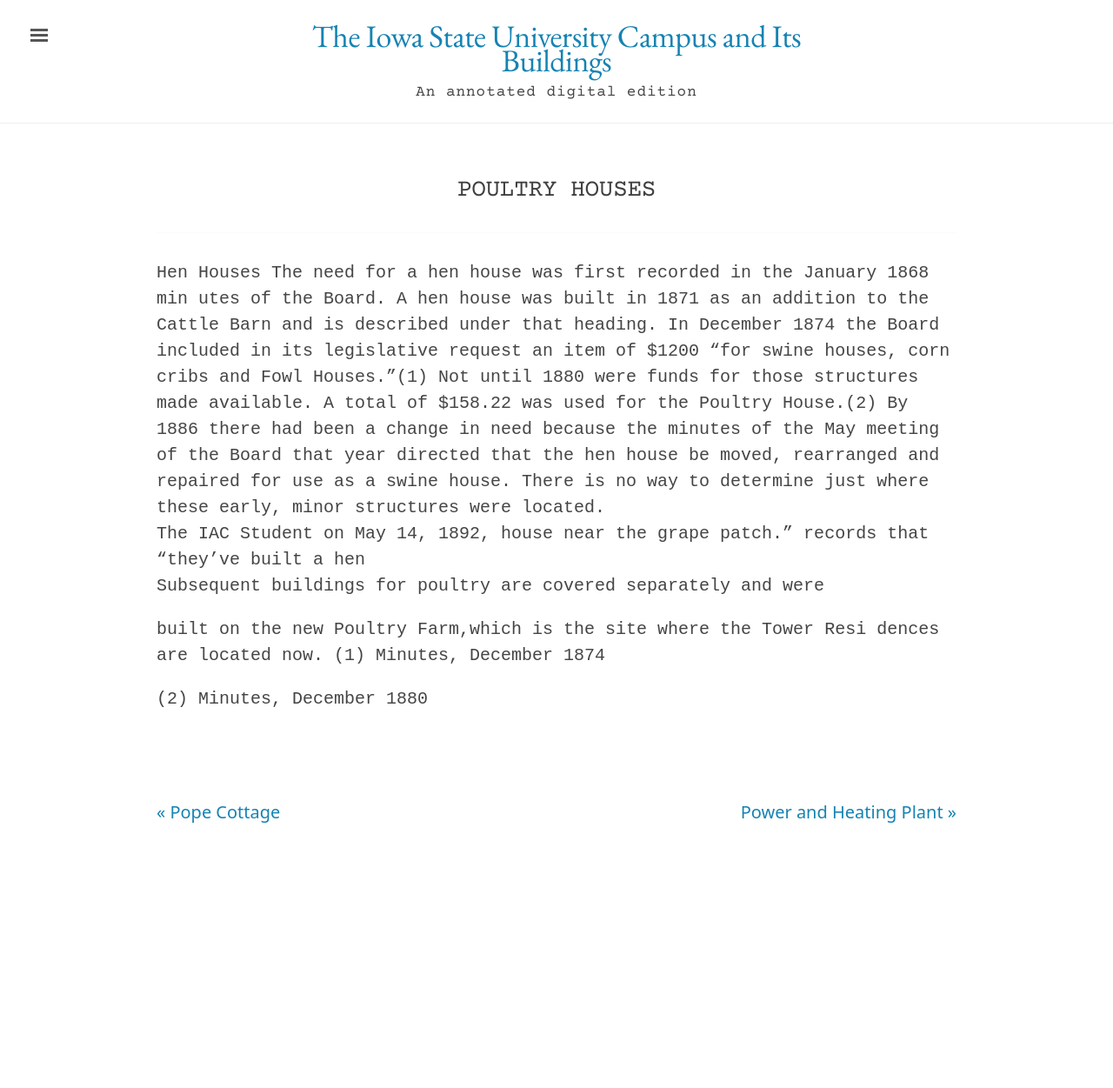
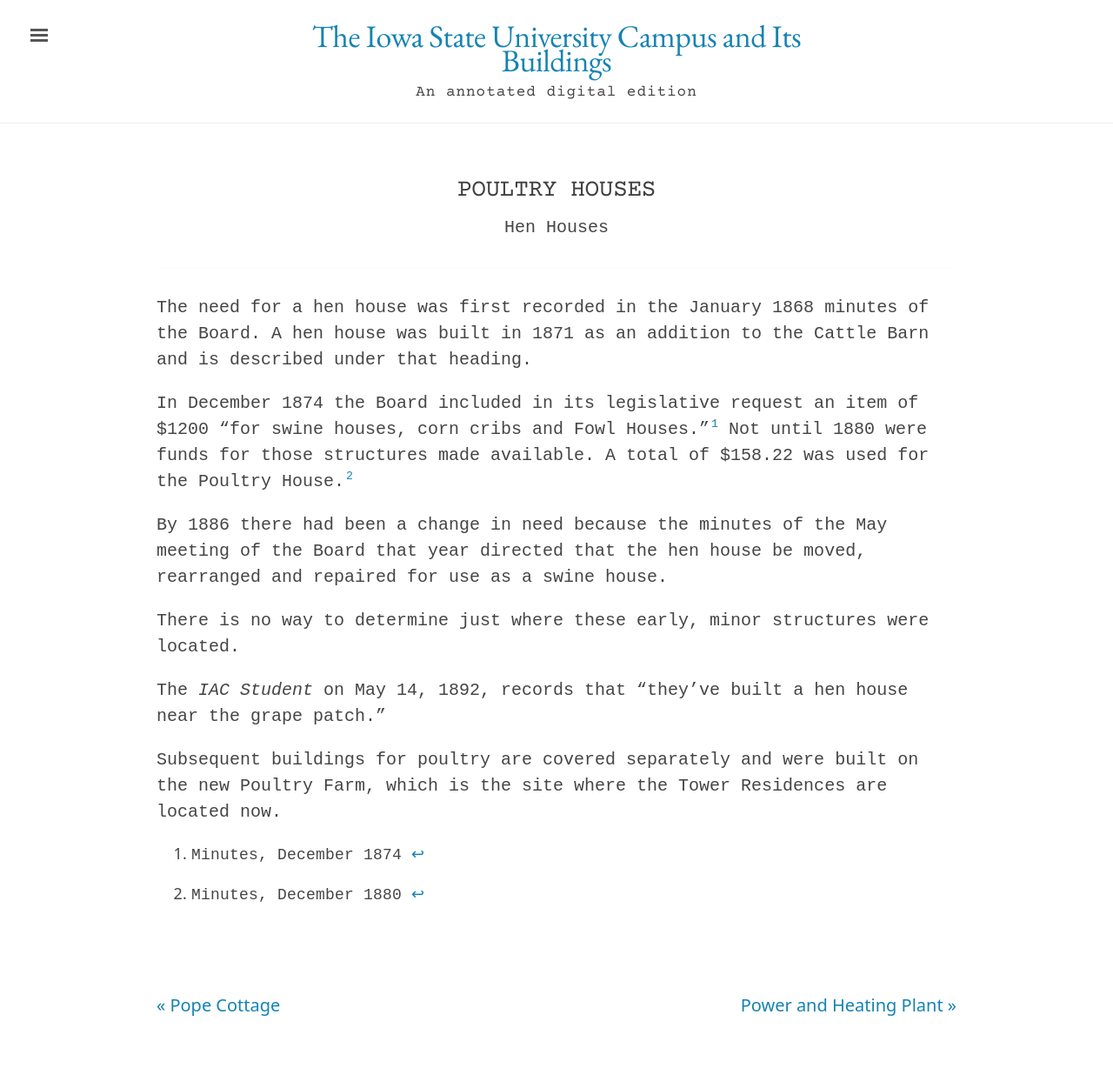
Before and after one commit to emanderson811/day-edition, a Jekyll site: the page built from _texts/buildings/171day-poultry-houses.md, in a window 1280 px wide. Shown: the whole page at 87% size. Built offline with Jekyll 4.4.1, drawn with Linux system fonts in a browser that asks for light colours; before the commit the page ends 1029 px from its top, so only the background shows below that.

Commit message:
Update 171day-poultry-houses.md

```diff
--- a/_texts/buildings/171day-poultry-houses.md
+++ b/_texts/buildings/171day-poultry-houses.md
@@ -14,18 +14,18 @@
 ---
 ---
 
-Hen Houses
-The need for a hen house was first recorded in the January 1868 min utes of the Board. A hen house was built in 1871 as an addition to the Cattle Barn and is described under that heading.
-In December 1874 the Board included in its legislative request an item of $1200 "for swine houses, corn cribs and Fowl Houses."(1) Not until 1880 were funds for those structures made available. A total of $158.22 was used for the Poultry House.(2)
+The need for a hen house was first recorded in the January 1868 minutes of the Board. A hen house was built in 1871 as an addition to the Cattle Barn and is described under that heading.
+
+In December 1874 the Board included in its legislative request an item of $1200 "for swine houses, corn cribs and Fowl Houses."[^fn1] Not until 1880 were funds for those structures made available. A total of $158.22 was used for the Poultry House.[^fn2]
+
 By 1886 there had been a change in need because the minutes of the May meeting of the Board that year directed that the hen house be moved, rearranged and repaired for use as a swine house.
-There is no way to determine just where these early, minor structures
-were  located.
-The IAC Student on May 14, 1892, house near the grape patch."  records that "they've built a hen
-Subsequent buildings for poultry  are  covered separately and  were
 
-built on the new Poultry Farm,which is the site where the Tower Resi dences are located now.
-(1)
-Minutes, December 1874
+There is no way to determine just where these early, minor structures were  located.
 
-(2)
-Minutes, December 1880
+The *IAC Student* on May 14, 1892, records that "they've built a hen house near the grape patch."
+
+Subsequent buildings for poultry are covered separately and were built on the new Poultry Farm, which is the site where the Tower Residences are located now.
+
+[^fn1]: Minutes, December 1874
+
+[^fn2]: Minutes, December 1880
```
Also changed, not shown: other parts of _texts/buildings/171day-poultry-houses.md (+1 -1 lines).
